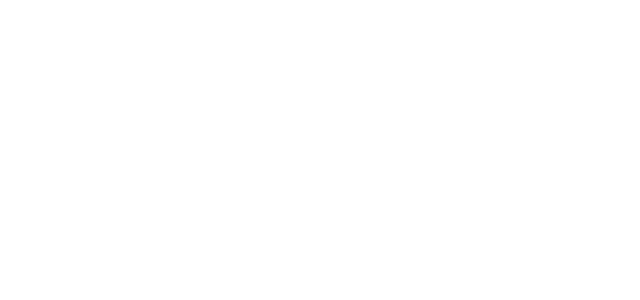
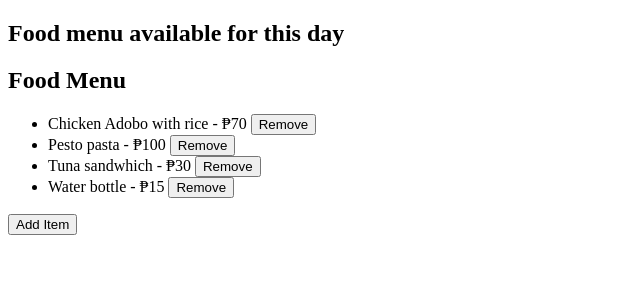
Before and after one commit to Koronuma4Dev/LatestAngularComponents, an Angular app: page /foodmenulist in a window 1280 px wide. Before the commit this address led to /. Shown: the top 300 px of the page, without its empty margins (0-640 px from the left). Built offline with nearby package versions, Linux system fonts and the light colour scheme.

Commit message:
food menu added

```diff
--- a/src/app/app-routing.module.ts
+++ b/src/app/app-routing.module.ts
@@ -19,7 +19,7 @@ import { LanguagelistComponent } from './component/languagelist/languagelist.com
 import { CountrylistComponent } from './component/countrylist/countrylist.component';
 import { GamelistComponent } from './component/gamelist/gamelist.component';
 import { ContactlistComponent } from './component/contactlist/contactlist.component';
-
+import { FoodmenulistComponent } from './component/foodmenulist/foodmenulist.component';
 
 
 const routes: Routes = [
@@ -42,6 +42,7 @@ const routes: Routes = [
   {path: 'countrylist', component:CountrylistComponent},
   {path: 'gamelist', component:GamelistComponent},
   {path: 'contactlist', component:ContactlistComponent},
+  {path: 'foodmenulist', component:FoodmenulistComponent},
 
 
 
--- a/src/app/app.module.ts
+++ b/src/app/app.module.ts
@@ -23,6 +23,7 @@ import { LanguagelistComponent } from './component/languagelist/languagelist.com
 import { CountrylistComponent } from './component/countrylist/countrylist.component';
 import { GamelistComponent } from './component/gamelist/gamelist.component';
 import { ContactlistComponent } from './component/contactlist/contactlist.component';
+import { FoodmenulistComponent } from './component/foodmenulist/foodmenulist.component';
 
 
 @NgModule({
@@ -49,6 +50,7 @@ import { ContactlistComponent } from './component/contactlist/contactlist.compon
       CountrylistComponent,
       GamelistComponent,
       ContactlistComponent,
+      FoodmenulistComponent,
 
   ],
   imports: [
--- /dev/null
+++ b/src/app/component/foodmenulist/foodmenulist.component.html
@@ -0,0 +1,11 @@
+<h2>Food menu available for this day</h2>
+<div class="food-menu">
+    <h2>Food Menu</h2>
+    <ul>
+      <li *ngFor="let item of menuItems">
+        {{ item.name }} - ₱{{ item.price }}
+        <button (click)="removeItem(item)">Remove</button>
+      </li>
+    </ul>
+    <button (click)="addItem()">Add Item</button>
+  </div>
--- /dev/null
+++ b/src/app/component/foodmenulist/foodmenulist.component.ts
@@ -0,0 +1,31 @@
+import { Component } from '@angular/core';
+
+
+
+
+@Component({
+  selector: 'app-foodmenulist',
+  templateUrl: './foodmenulist.component.html',
+  styleUrl: './foodmenulist.component.css'
+})
+export class FoodmenulistComponent {
+  menuItems = [
+    { name: 'Chicken Adobo with rice', price: 70 },
+    { name: 'Pesto pasta', price: 100 },
+    { name: 'Tuna sandwhich', price: 30 },
+    { name: 'Water bottle', price: 15 },
+
+  ];
+
+  removeItem(item: any) {
+    const index = this.menuItems.indexOf(item);
+    if (index !== -1) {
+      this.menuItems.splice(index, 1);
+    }
+  }
+
+  addItem() {
+    const newItem = { name: 'New Item', price: 9.99 };
+    this.menuItems.push(newItem);
+  }
+}
--- a/src/app/component/navigate/navigate.component.html
+++ b/src/app/component/navigate/navigate.component.html
@@ -22,5 +22,5 @@
 <button><a  routerLink ='/softwarelist'>Software list</a></button>
 <button><a  routerLink ='/contactlist'>Contact list</a></button>
 <button><a  routerLink ='/'>Music list</a></button>
-<button><a  routerLink ='/'>Food menu list</a></button>
+<button><a  routerLink ='/foodmenulist'>Food menu list</a></button>
 <button><a  routerLink ='/countrylist'>Country list</a></button>
```
Also changed, not shown: src/app/component/foodmenulist/foodmenulist.component.css (added), 1 other file (tests, documents, lock files or other folders).
